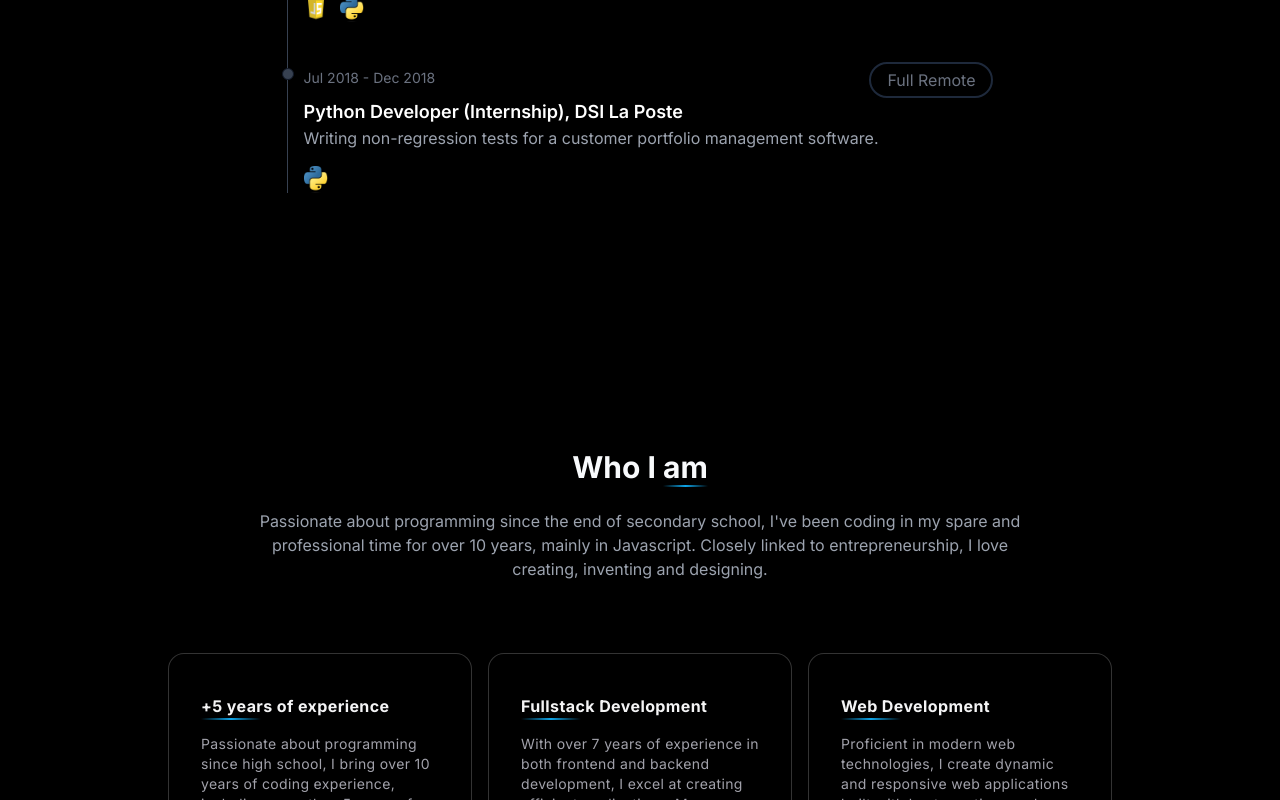
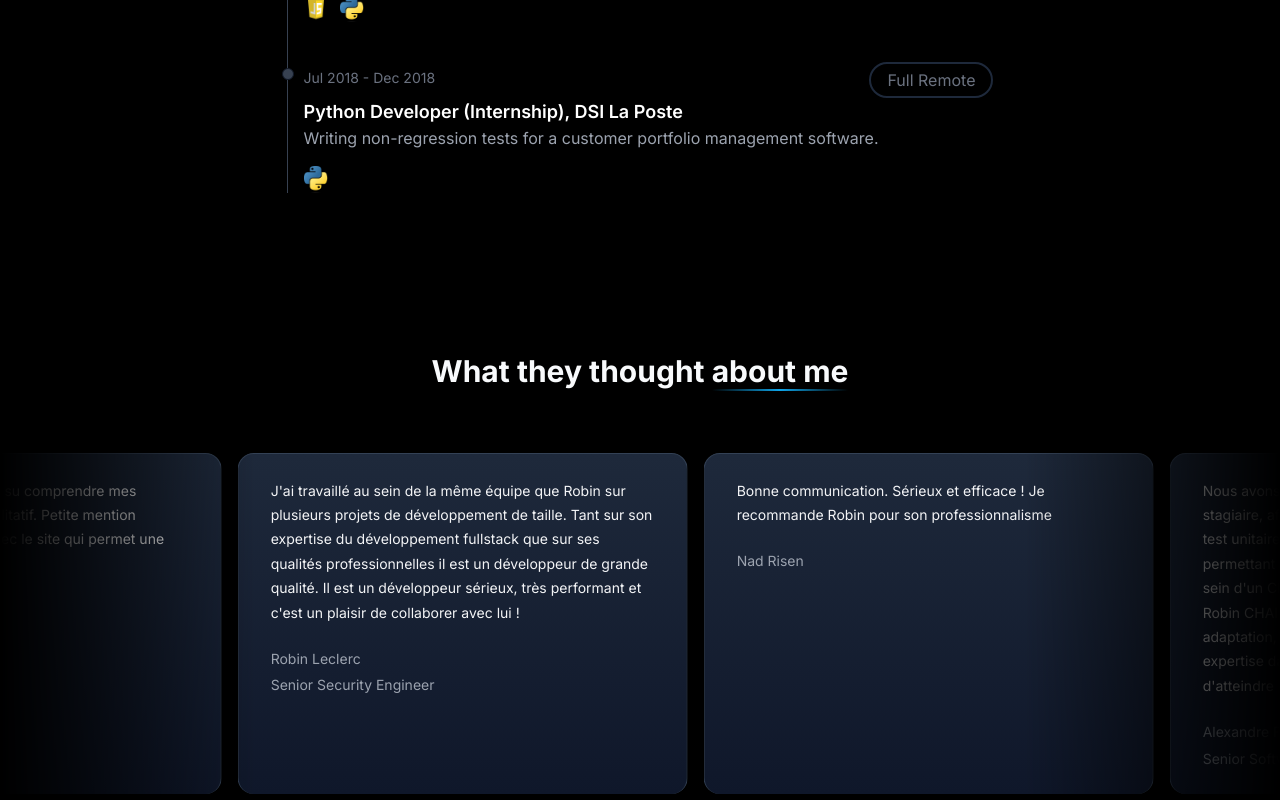
Before and after one commit to RobinChailley/portfolio, a Next.js app: page / in a window 1280 px wide. Shown: the part 2000-2800 px from the top of the page. Built offline with nearby package versions, Linux system fonts and the light colour scheme.

Commit message:
feat: recommendations + footer

```diff
--- a/src/app/page.tsx
+++ b/src/app/page.tsx
@@ -6,6 +6,8 @@ import Me from '@/sections/me/Me';
 import Contact from '@/sections/contact/Contact';
 import Projects from '@/sections/projects/Projects';
 import DownloadCVButton from '@/components/ui/DownloadCVButton';
+import Recommendations from '@/sections/recommendations/Recommendations';
+import { Github, Linkedin } from 'lucide-react';
 
 export default function Home() {
 	return (
@@ -18,6 +20,9 @@ export default function Home() {
 			<div id="experiences" className="pt-[15vh]">
 				<Experiences />
 			</div>
+			<div id="recommendations" className="pt-[15vh]">
+				<Recommendations />
+			</div>
 			<div id="about-me" className="pt-[15vh] mt-24">
 				<Me />
 			</div>
@@ -27,6 +32,20 @@ export default function Home() {
 			<div id="contact" className="pt-[15vh] w-full h-[100vh]">
 				<Contact />
 			</div>
+			<footer className="border-[1px] items-center w-full gap-12 flex px-32 h-32">
+				<div className="flex flex-col h-full justify-center gap-3">
+					<p className="text-gray-400">©️2024 - Robin Chailley</p>
+					<p className="text-gray-400">Fullstack Software Engineer</p>
+				</div>
+				<div className="flex flex-col h-full justify-center gap-3">
+					<a className="text-gray-400" target="_blank" href="https://www.linkedin.com/in/robin-chailley/">
+						<Linkedin />
+					</a>
+					<a className="text-gray-400" target="_blank" href="https://github.com/RobinChailley">
+						<Github />
+					</a>
+				</div>
+			</footer>
 		</main>
 	);
 }
--- /dev/null
+++ b/src/components/aceternity/MovingCards.tsx
@@ -0,0 +1,111 @@
+'use client';
+
+import { cn } from '@/lib/utils';
+import React, { useEffect, useState } from 'react';
+
+export default function InfiniteMovingCards({
+	items,
+	direction = 'left',
+	speed = 'fast',
+	pauseOnHover = true,
+	className,
+}: {
+	items: {
+		quote: string;
+		name: string;
+		title: string;
+	}[];
+	direction?: 'left' | 'right';
+	speed?: 'fast' | 'normal' | 'slow';
+	pauseOnHover?: boolean;
+	className?: string;
+}) {
+	const containerRef = React.useRef<HTMLDivElement>(null);
+	const scrollerRef = React.useRef<HTMLUListElement>(null);
+
+	const [start, setStart] = useState(false);
+
+	const getDirection = () => {
+		if (containerRef.current) {
+			if (direction === 'left') {
+				containerRef.current.style.setProperty('--animation-direction', 'forwards');
+			} else {
+				containerRef.current.style.setProperty('--animation-direction', 'reverse');
+			}
+		}
+	};
+	const getSpeed = () => {
+		if (containerRef.current) {
+			if (speed === 'fast') {
+				containerRef.current.style.setProperty('--animation-duration', '20s');
+			} else if (speed === 'normal') {
+				containerRef.current.style.setProperty('--animation-duration', '40s');
+			} else {
+				containerRef.current.style.setProperty('--animation-duration', '80s');
+			}
+		}
+	};
+
+	function addAnimation() {
+		if (containerRef.current && scrollerRef.current) {
+			const scrollerContent = Array.from(scrollerRef.current.children);
+
+			scrollerContent.forEach((item) => {
+				const duplicatedItem = item.cloneNode(true);
+				if (scrollerRef.current) {
+					scrollerRef.current.appendChild(duplicatedItem);
+				}
+			});
+
+			getDirection();
+			getSpeed();
+			setStart(true);
+		}
+	}
+
+	useEffect(() => {
+		addAnimation();
+	}, []);
+	return (
+		<div
+			ref={containerRef}
+			className={cn(
+				'scroller relative z-20  max-w-7xl overflow-hidden  [mask-image:linear-gradient(to_right,transparent,white_20%,white_80%,transparent)]',
+				className,
+			)}
+		>
+			<ul
+				ref={scrollerRef}
+				className={cn(
+					' flex min-w-full shrink-0 gap-4 py-4 w-max flex-nowrap',
+					start && 'animate-scroll ',
+					pauseOnHover && 'hover:[animation-play-state:paused]',
+				)}
+			>
+				{items.map((item) => (
+					<li
+						className="w-[350px] max-w-full relative rounded-2xl border border-b-0 flex-shrink-0 border-slate-700 px-8 py-6 md:w-[450px]"
+						style={{
+							background: 'linear-gradient(180deg, var(--slate-800), var(--slate-900)',
+						}}
+						key={item.name}
+					>
+						<blockquote>
+							<div
+								aria-hidden="true"
+								className="user-select-none -z-1 pointer-events-none absolute -left-0.5 -top-0.5 h-[calc(100%_+_4px)] w-[calc(100%_+_4px)]"
+							/>
+							<span className=" relative z-20 text-sm leading-[1.6] text-gray-100 font-normal">{item.quote}</span>
+							<div className="relative z-20 mt-6 flex flex-row items-center">
+								<span className="flex flex-col gap-1">
+									<span className=" text-sm leading-[1.6] text-gray-400 font-normal">{item.name}</span>
+									<span className=" text-sm leading-[1.6] text-gray-400 font-normal">{item.title}</span>
+								</span>
+							</div>
+						</blockquote>
+					</li>
+				))}
+			</ul>
+		</div>
+	);
+}
--- /dev/null
+++ b/src/sections/recommendations/Recommendations.tsx
@@ -0,0 +1,68 @@
+import React from 'react';
+import InfiniteMovingCards from '@/components/aceternity/MovingCards';
+
+const testimonials = [
+	{
+		quote:
+			"J'ai travaillé au sein de la même équipe que Robin sur plusieurs projets de développement de taille. Tant sur son expertise du développement fullstack que sur ses qualités professionnelles il est un développeur de grande qualité. Il est un développeur sérieux, très performant et c'est un plaisir de collaborer avec lui !",
+		quoteEn:
+			"I've worked in the same team as Robin on several major development projects. Both in terms of his expertise in fullstack development and his professional qualities, he is a top-quality developer. He's a serious, high-performance developer, and a pleasure to work with!",
+		name: 'Robin Leclerc',
+		title: 'Senior Security Engineer',
+	},
+	{
+		quote: 'Bonne communication. Sérieux et efficace ! Je recommande Robin pour son professionnalisme',
+		quoteEn: 'Good communication. Serious and efficient! I recommend Robin for his professionalism',
+		name: 'Nad Risen',
+		title: '',
+	},
+	{
+		quote:
+			"Nous avons recruté Robin CHAILLEY en tant que stagiaire, afin de sécuriser par l'intermédiaire de jeux de test unitaire et de non régression, une application permettant de gérer les organisations commerciales au sein d'un CRM (Customer Relationship Management). Robin CHAILLEY a fait preuve d'une très bonne adaptation, d'une bonne autonomie et d'une bonne expertise dans son travail qui lui ont permis par la suite d'atteindre les objectifs fixés et même les dépasser.",
+		quoteEn:
+			'We recruited Robin CHAILLEY as an intern, to use unit tests and non-regression tests to secure an application for managing sales organizations within a CRM (Customer Relationship Management) system. Robin CHAILLEY showed great adaptability, autonomy and expertise in his work, which enabled him to meet and even exceed the objectives set.',
+		name: 'Alexandre F',
+		title: 'Senior Software Engineer - La Poste',
+	},
+	{
+		quote:
+			"Robin à réalisé des pages internet, toujours un travail de qualité, ce qui en fait sa force. Afin d'augmenter les performances et la sécurité de notre plateforme web, nous avons contacté Robin pour réaliser cette mission. Réactif, impliqué et rigoureux, rien à redire sur le travail effectué.",
+		quoteEn:
+			"Robin's strength lies in the quality of his work. To increase the performance and security of our web platform, we contacted Robin to carry out this mission. Responsive, involved and rigorous, there's nothing to fault in the work he's done.",
+		name: 'Antoine',
+		title: 'CEO QuickCells',
+	},
+	{
+		quote:
+			"Je recommande chaudement les compétences de Robin, tant professionnelles que humaines ! Robin a parfaitement su s'intégrer à l'équipe et a rendu un travail de grande qualité. Excellent !",
+		quoteEn:
+			"I highly recommend Robin's professional and human skills! Robin integrated perfectly into the team and delivered high-quality work. Excellent!",
+		name: 'Hugo',
+		title: 'CEO Origame',
+	},
+	{
+		quote:
+			'Super travail avec Robin qui a su comprendre mes besoins et livrer un rendu qualitatif. Petite mention spéciale au document livré avec le site qui permet une utilisation simplifié. Merci',
+		quoteEn:
+			'Great work with Robin, who understood my needs and delivered a quality product. Special mention to the document delivered with the site, which makes it easier to use. Thank you',
+		name: 'Damien MP',
+		title: 'CEO ExpertClub',
+	},
+];
+
+export default function Recommendations() {
+	return (
+		<div className="px-12 md:px-0">
+			<h2 className="font-bold text-3xl text-center mb-12">
+				What they thought{' '}
+				<span className="relative">
+					<div className="absolute left-0 bg-gradient-to-r from-transparent via-sky-500 to-transparent h-[2px] w-full" />
+					about me
+				</span>
+			</h2>
+			<div className="rounded-md flex flex-col antialiased bg-white dark:bg-black dark:bg-grid-white/[0.05] items-center justify-center relative overflow-hidden">
+				<InfiniteMovingCards items={testimonials} direction="right" speed="slow" />
+			</div>
+		</div>
+	);
+}
--- a/tailwind.config.ts
+++ b/tailwind.config.ts
@@ -68,6 +68,11 @@ const config = {
 				sm: 'calc(var(--radius) - 4px)',
 			},
 			keyframes: {
+				scroll: {
+					to: {
+						transform: 'translate(calc(-50% - 0.5rem))',
+					},
+				},
 				'accordion-down': {
 					from: { height: '0' },
 					to: { height: 'var(--radix-accordion-content-height)' },
@@ -78,6 +83,7 @@ const config = {
 				},
 			},
 			animation: {
+				scroll: 'scroll var(--animation-duration, 40s) var(--animation-direction, forwards) linear infinite',
 				'accordion-down': 'accordion-down 0.2s ease-out',
 				'accordion-up': 'accordion-up 0.2s ease-out',
 			},
```
